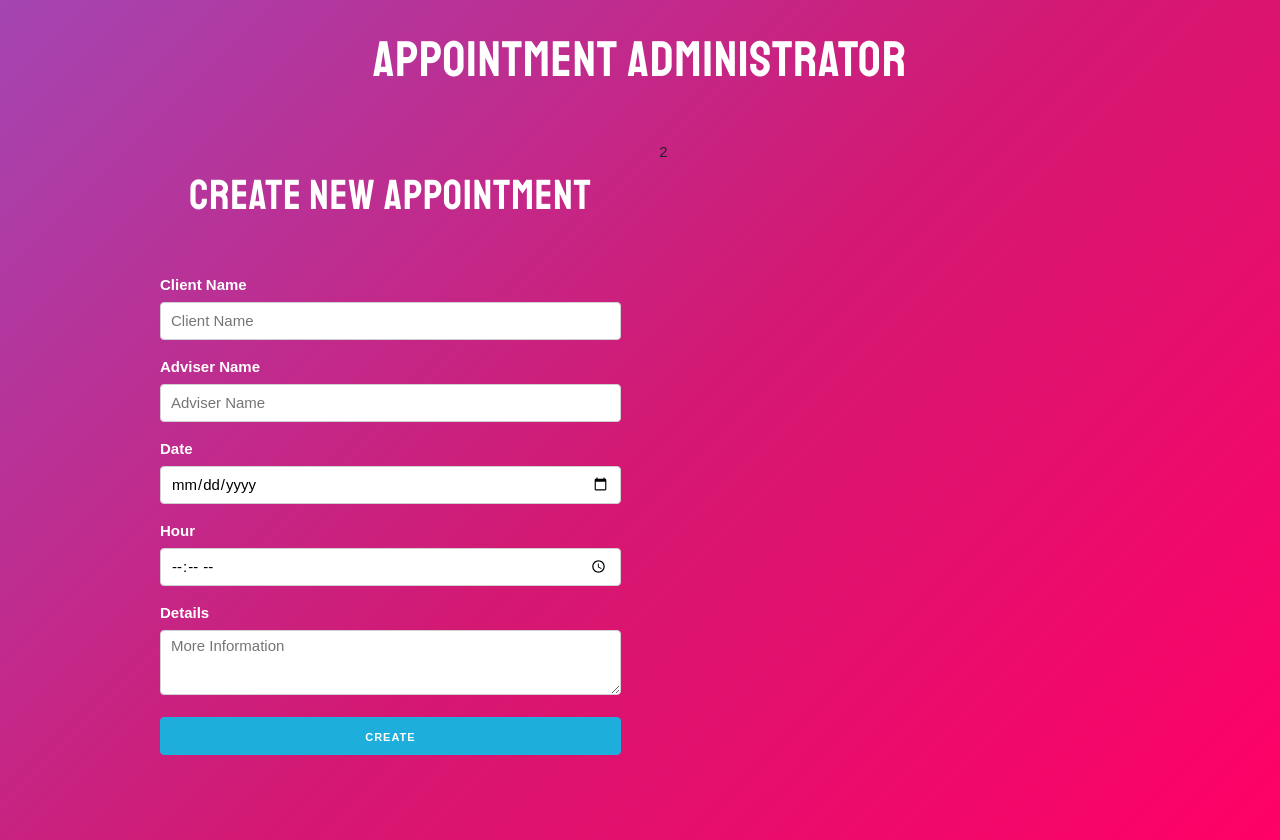
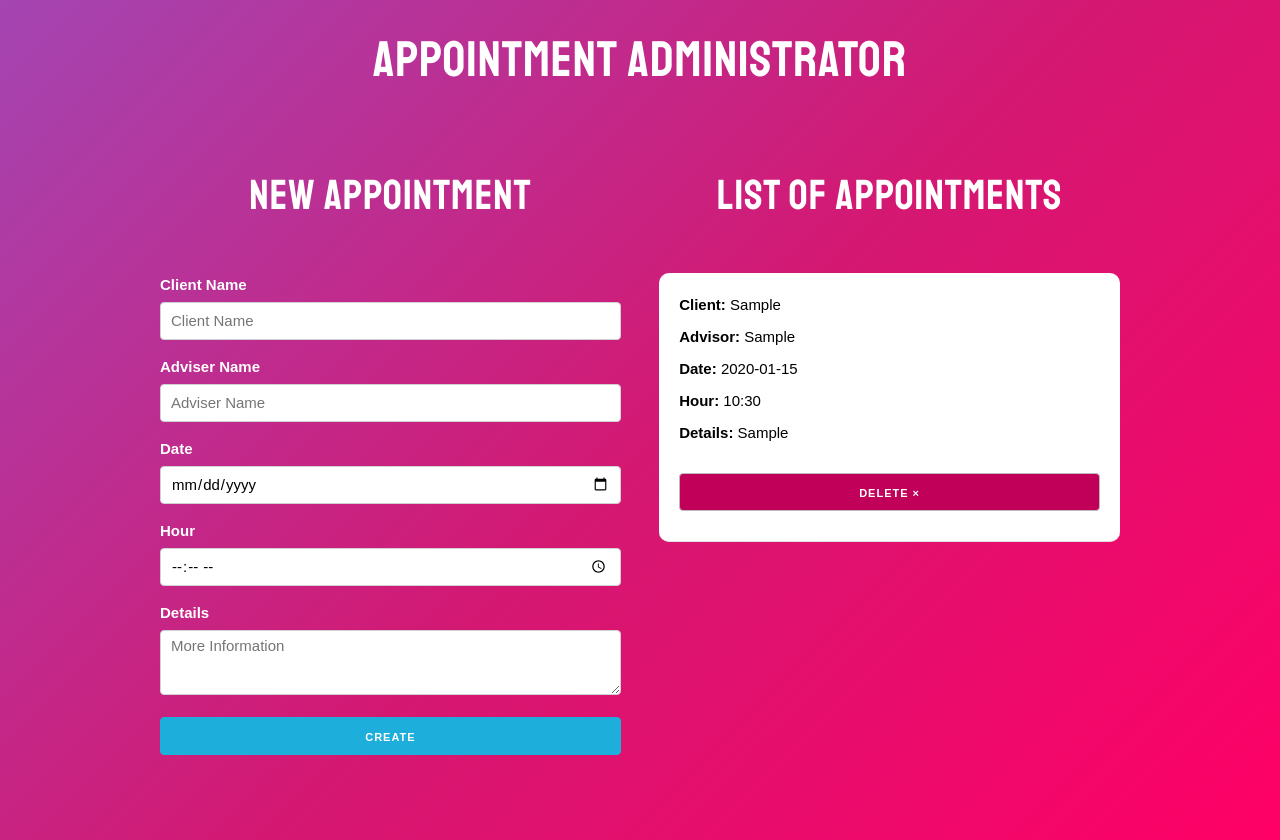
Before and after one commit to MauricioParadaG/appointments, a React (Create React App) app: page / in a window 1280 px wide. Both pictures are taken after typing "Sample", "Sample", "2020-01-15", "10:30", "Sample" into the empty fields and a click on the button "CREATE". Built offline with nearby package versions, Linux system fonts and the light colour scheme.

Commit message:
Listing the appointments and deleting then from the list.
Listing the appointments and deleting then from the list.

```diff
--- a/src/App.js
+++ b/src/App.js
@@ -1,15 +1,21 @@
 import React, {Fragment, useState} from 'react';
 import FormComponent from './components/form/Form.component';
+import AppointmentComponent from './components/Appointment.component';
 
 function App() {
 
   const [appointments, setAppointmentsState] = useState([]);
 
-  const newAppointment = appointnment =>{
+  const newAppointment = appointment =>{
     setAppointmentsState([
-      ... appointments,
-      appointnment
+      ...appointments,
+      appointment
     ]);
+  }
+
+  const deleteAppointment = id =>{
+    const afterDeleteAppointments = appointments.filter(appointment => appointment.id !== id);
+    setAppointmentsState(afterDeleteAppointments)
   }
 
   return (
@@ -23,9 +29,16 @@ function App() {
             newAppointment={newAppointment}
           />
         </div>
-
+      {/** Second Column */}
         <div className="one-half column">
-          2
+         <h2>List of Appointments</h2>
+         {appointments.map(appointment =>(
+            <AppointmentComponent
+              key={appointment.id}
+              appointmentsState={appointment}
+              deleteAppointment={deleteAppointment}
+            />
+          ))}
         </div>
       </div>
     </div>
--- /dev/null
+++ b/src/components/Appointment.component.js
@@ -0,0 +1,21 @@
+import React from 'react'
+
+const AppointmentComponent = (props) => (
+    <div className="appointment">
+        <p>Client: <span>{props.appointmentsState.client}</span> </p>
+        <p>Advisor: <span>{props.appointmentsState.adviser}</span> </p>
+        <p>Date: <span>{props.appointmentsState.date}</span> </p>
+        <p>Hour: <span>{props.appointmentsState.hour}</span> </p>
+        <p>Details: <span>{props.appointmentsState.details}</span> </p>
+
+    {/** Button */}
+        <button
+        className="button delete u-full-width"
+        onClick={() => props.deleteAppointment(props.appointmentsState.id)}>
+            Delete &times;
+        </button>
+
+    </div>
+);
+
+export default AppointmentComponent;
--- a/src/components/form/Form.component.js
+++ b/src/components/form/Form.component.js
@@ -28,7 +28,7 @@ const FormComponent = (props) => {
         });
     }
 
-    //const {client, advisor, date, hour, details} = appointment;
+    //const {client, adviser, date, hour, details} = appointment;
 
     const onSubmit = event => {
         event.preventDefault();
@@ -72,7 +72,7 @@ const FormComponent = (props) => {
 
     return (
         <Fragment>
-            <h2>Create New Appointment</h2>
+            <h2>New Appointment</h2>
             {/** if - error message with .css*/}
             {error ?
             <p className="alert-error">All filds are required</p>
```
